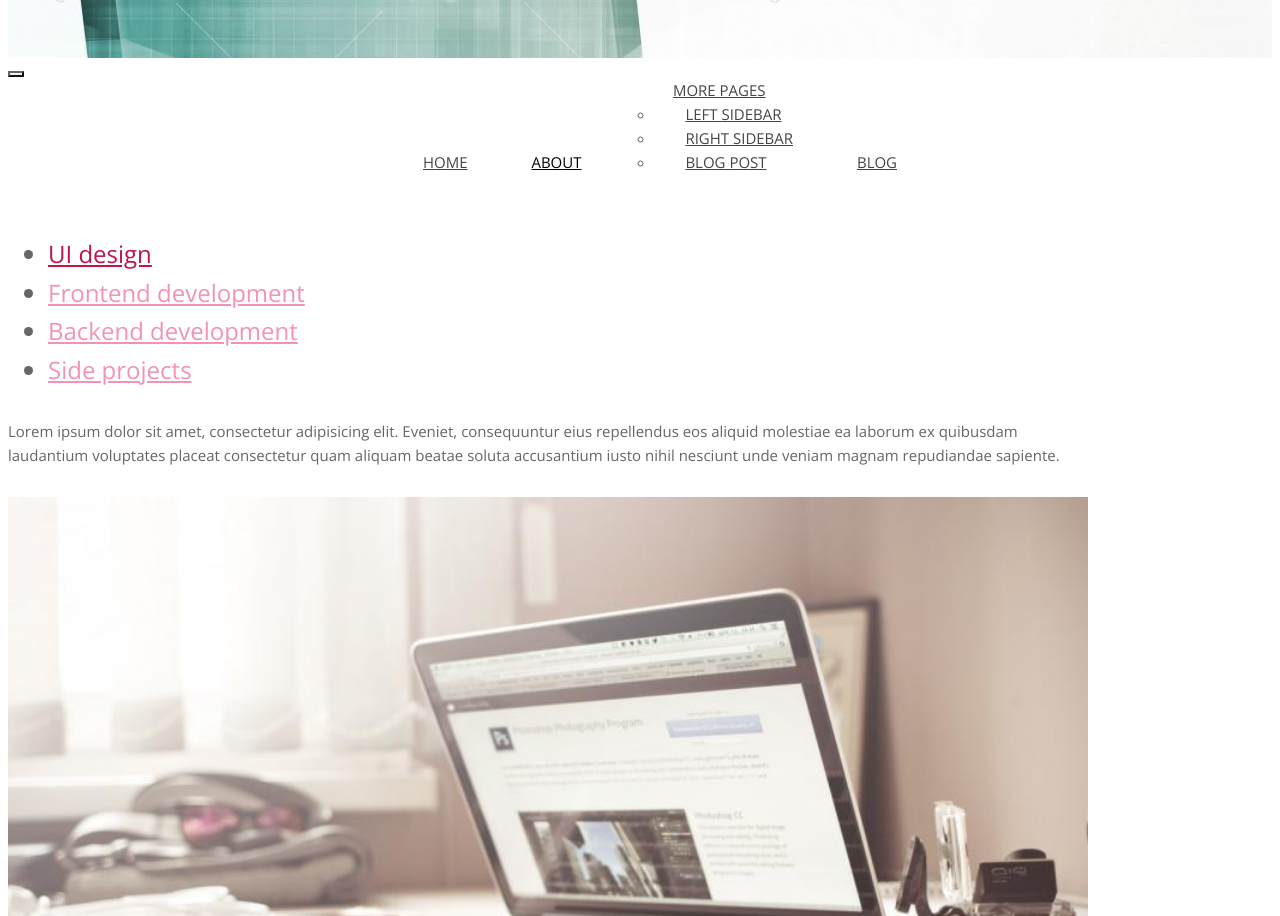
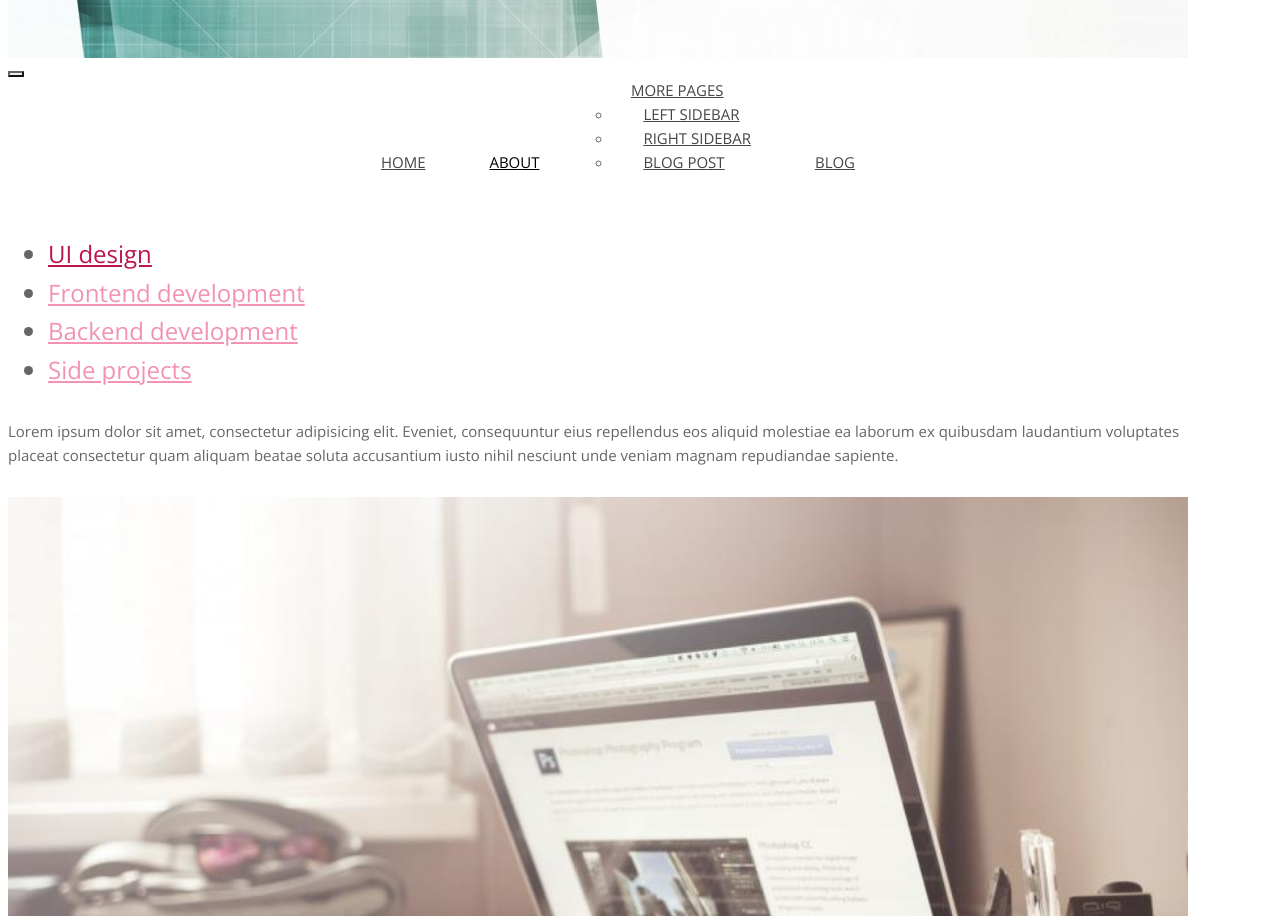
Before and after one commit to divyagowdaa/resume, a plain HTML site: page about.html in a window 1280 px wide. Shown: the part 173-1089 px from the top of the page. Drawn offline with nearby package versions, Linux system fonts and the light colour scheme; some icons are missing; a web font is replaced by a local one.

```diff
--- a/about.html
+++ b/about.html
@@ -21,7 +21,7 @@
 
 	<!--[if lt IE 9]> <script src="assets/js/html5shiv.js"></script> <![endif]-->
 </head>
-<body>
+<body class="container">
 
 <header id="header">
 	<div id="head" class="parallax" parallax-speed="1">
--- a/assets/css/styles.css
+++ b/assets/css/styles.css
@@ -793,6 +793,6 @@
 /////////////////////////////////////////////////////////////////////*/
 @media (min-width: 1200px) {
   .container {
-    max-width: 1080px;
+    max-width: 1180px;
   }
 }
```
Also changed, not shown: sidebar-left.html (+1 -1 lines).
